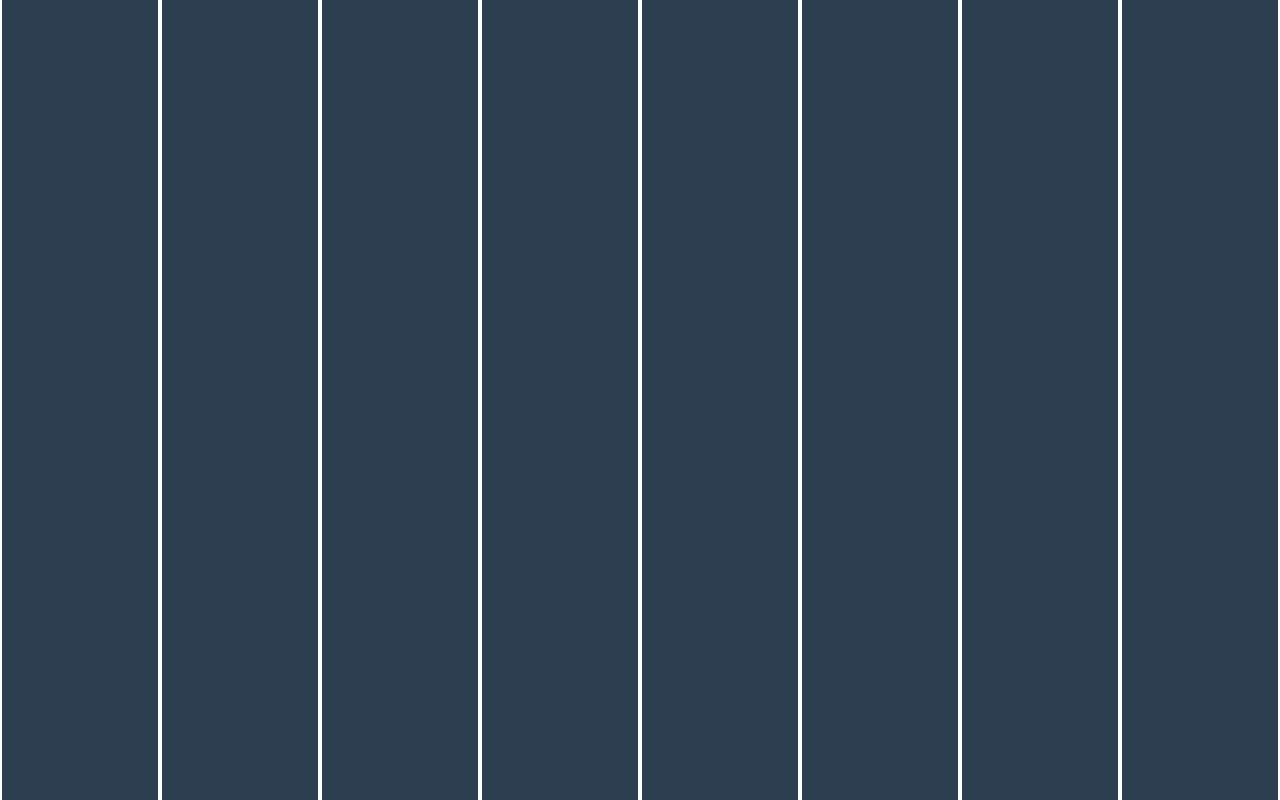
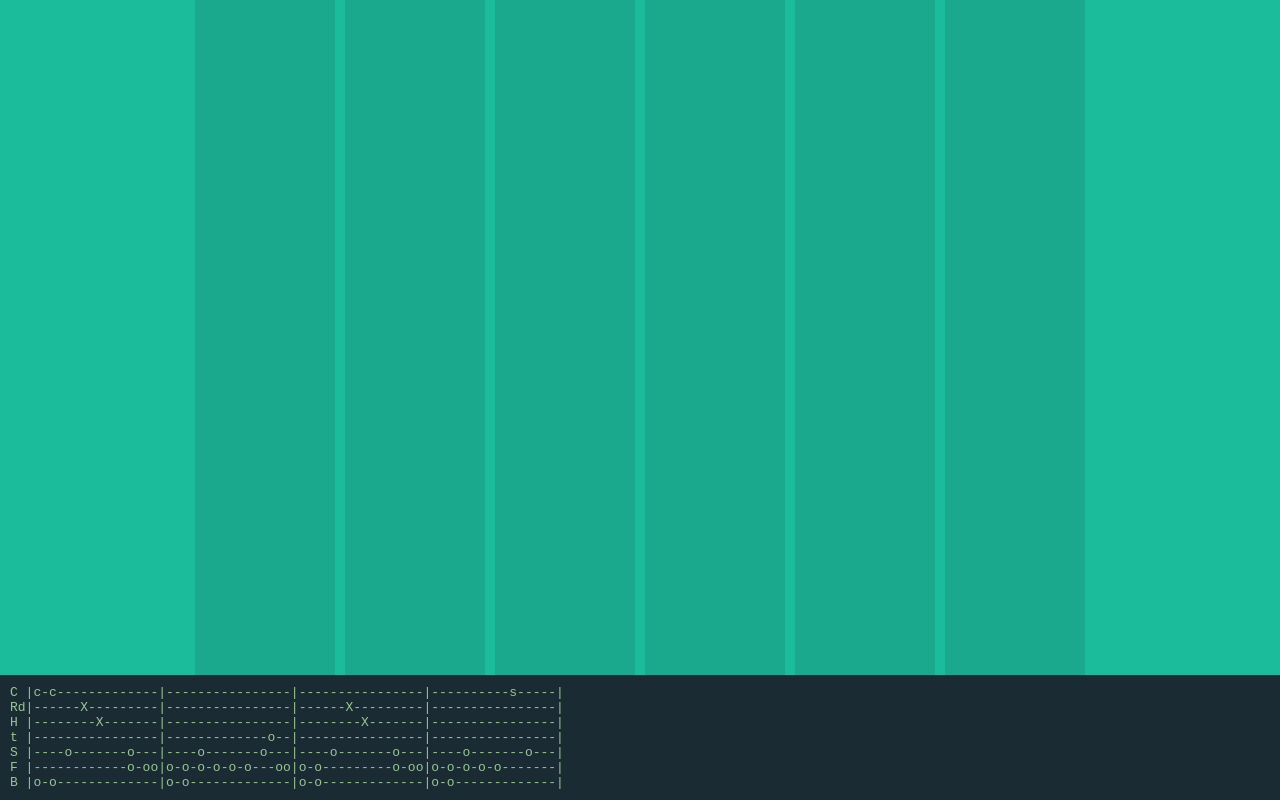
Before and after one commit to pirelenito/trum, a React app: page / in a window 1280 px wide. Built offline with nearby package versions, Linux system fonts and the light colour scheme.

Commit message:
Re-design WIP 😭

```diff
--- /dev/null
+++ b/src/components/App.js
@@ -0,0 +1,110 @@
+import React from 'react'
+
+const styles = {
+  container: {
+    position: 'absolute',
+    top: 0,
+    left: 0,
+    width: '100%',
+    height: '100%',
+    display: 'flex',
+    flexDirection: 'column',
+  },
+  gameplay: {
+    display: 'flex',
+    flexDirection: 'column',
+    flexGrow: 1,
+    background: '#1abc9c',
+  },
+  tabDefinition: {
+    border: 'none',
+    padding: 10,
+    color: '#99c595',
+    background: '#1b2b34',
+    width: '100%',
+    resize: 'none',
+    fontFamily: 'monospace',
+    fontSize: '1em',
+    overflowY: 'scroll',
+  },
+  scrollingNotes: {
+    flexGrow: 1,
+    background: '#1abc9c',
+    display: 'flex',
+    width: '100%',
+    maxWidth: '900px',
+    margin: '0 auto',
+  },
+  scrollingNotesInstrument: {
+    flexGrow: 1,
+    background: 'rgb(27, 169, 141)',
+    margin: '0 5px',
+  },
+}
+
+const sampleTabs = `C |c-c-------------|----------------|----------------|----------s-----|
+Rd|------X---------|----------------|------X---------|----------------|
+H |--------X-------|----------------|--------X-------|----------------|
+t |----------------|-------------o--|----------------|----------------|
+S |----o-------o---|----o-------o---|----o-------o---|----o-------o---|
+F |------------o-oo|o-o-o-o-o-o---oo|o-o---------o-oo|o-o-o-o-o-------|
+B |o-o-------------|o-o-------------|o-o-------------|o-o-------------|`
+
+const instruments = [
+  {
+    symbol: 'Rd',
+    midiNote: 36,
+    type: 'cymbal',
+  },
+  {
+    symbol: 'H',
+    midiNote: 36,
+    type: 'cymbal',
+  },
+  {
+    symbol: 't',
+    midiNote: 36,
+    type: 'drum',
+  },
+  {
+    symbol: 'S',
+    midiNote: 36,
+    type: 'drum',
+  },
+  {
+    symbol: 'F',
+    midiNote: 36,
+    type: 'drum',
+  },
+  {
+    symbol: 'B',
+    midiNote: 36,
+    type: 'pedal',
+  },
+]
+
+const ScrollingNotes = ({ instruments, notes }) => {
+  return (
+    <div style={styles.scrollingNotes}>
+      {instruments.map((instrument, index) => {
+        return <div style={styles.scrollingNotesInstrument} />
+      })}
+    </div>
+  )
+}
+
+export default () => {
+  return (
+    <div style={styles.container}>
+      <div style={styles.gameplay}>
+        <ScrollingNotes instruments={instruments} />
+      </div>
+      <textarea
+        wrap="off"
+        value={sampleTabs}
+        rows={sampleTabs.split('\n').length}
+        style={styles.tabDefinition}
+      />
+    </div>
+  )
+}
--- a/src/index.html
+++ b/src/index.html
@@ -8,6 +8,9 @@
     body {
       margin: 0
     }
+    * {
+      box-sizing: border-box;
+    }
   </style>
 </head>
 <body>
--- a/src/index.js
+++ b/src/index.js
@@ -4,7 +4,7 @@ import { Provider } from 'react-redux'
 import store from './store'
 import midiSource from './sources/midiSource'
 import tickSource from './sources/tickSource'
-import App from './App'
+import App from './components/App'
 
 midiSource(store.dispatch)
 tickSource(store.dispatch)
```
